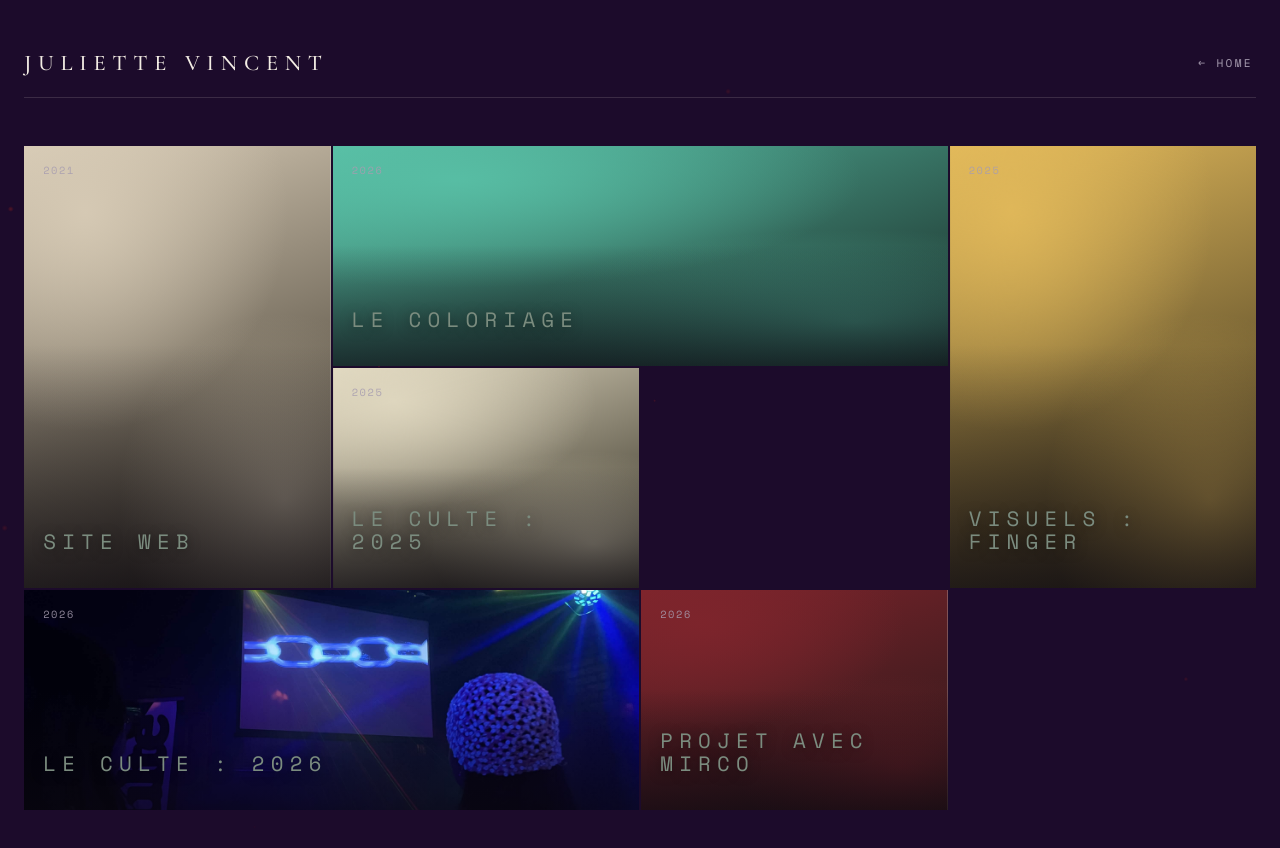
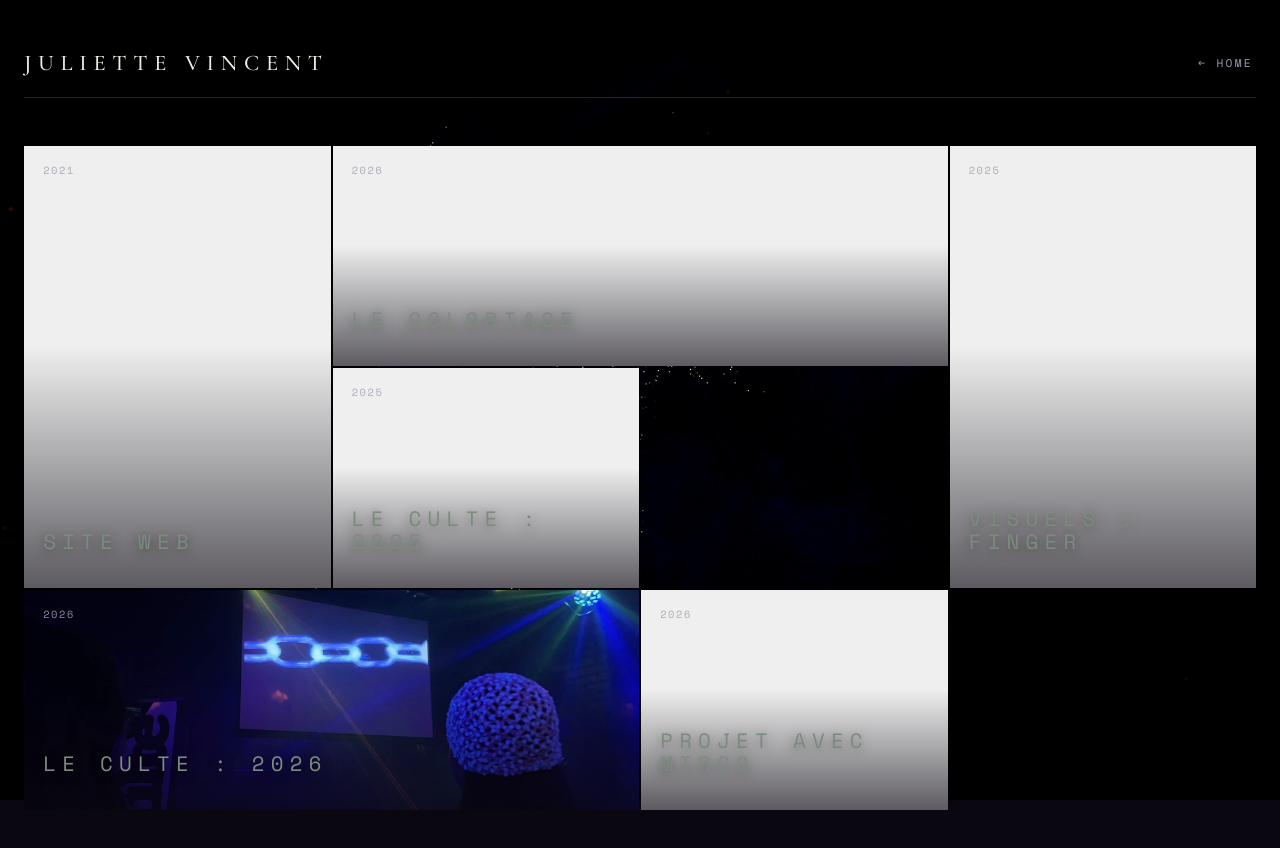
Before and after one commit to Juliettevincent/Porfolio, a React (Vite) app in the folder website-v3-official/Portfolio-v3/: page / in a window 1280 px wide. Both pictures are taken after a click on the button "ENTER". Shown: the top 848 px of the page. Built offline with nearby package versions, Linux system fonts and the light colour scheme.

Commit message:
ajout bg enter

```diff
--- a/website-v3-official/Portfolio-v3/src/App.css
+++ b/website-v3-official/Portfolio-v3/src/App.css
@@ -138,8 +138,13 @@ a {
   position: relative;
   z-index: 1;
   min-height: 100vh;
-  background: var(--plum);
+  background-color: var(--plum);
+  background-size: cover;
+  background-position: center top;
+  background-repeat: no-repeat;
+  background-attachment: fixed;
   padding: 3rem 1.5rem 5rem;
+
 }
 .gallery-header {
   display: flex;
--- a/website-v3-official/Portfolio-v3/src/App.tsx
+++ b/website-v3-official/Portfolio-v3/src/App.tsx
@@ -11,6 +11,7 @@ import "@fontsource/space-mono/700.css";
 import "./App.css";
 import bgImage from "./assets/background portfolio.jpg";
 import culte2026Fin from "./assets/culte_2026_financement.jpg"
+import bgEnter from "./assets/background-enter.jpg";
 
 // ---------------------------------------------------------------------------
 // DONNÉES DES PROJETS
@@ -106,9 +107,7 @@ const PROJECTS: Project[] = [
 // motif de fond généré (placeholder) — purement décoratif tant qu'il n'y a pas de vraie image
 function placeholderGradient(hue: string): string {
   return `
-    radial-gradient(120% 90% at 20% 15%, hsla(${hue}, 0.9) 0%, transparent 55%),
-    radial-gradient(90% 70% at 85% 80%, hsla(${hue}, 0.55) 0%, transparent 60%),
-    linear-gradient(160deg, hsl(${hue}) 0%, hsl(${hue.split(",")[0]}, 25%, 12%) 100%)
+
   `;
 }
 
@@ -198,7 +197,10 @@ function App() {
       )}
 
       {view === "gallery" && (
-        <div className="gallery">
+        <div className="gallery"
+        style={{
+          backgroundImage: `url(${bgEnter})`,
+        }}>
           <Spores count={14} />
           <div className="gallery-header">
             <span className="gallery-title">Juliette Vincent</span>
```
